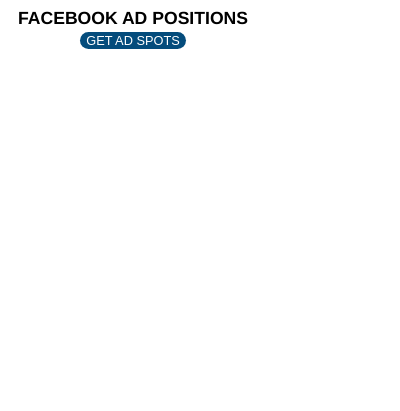
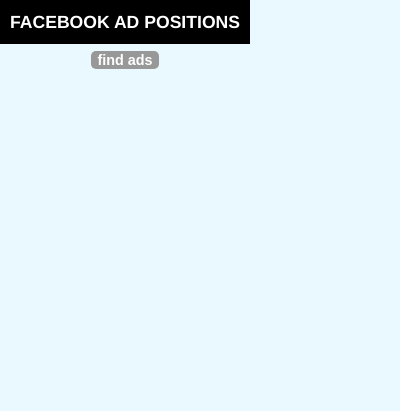
Before and after one commit to tpeterson/fb_adSlots_extension, a browser extension: page app/popup.html in a window 400 px wide. Drawn offline with Linux system fonts and the light colour scheme.

Commit message:
Clean up style of popup and try out new icon

```diff
--- /dev/null
+++ b/app/popup.css
@@ -0,0 +1,39 @@
+body {
+  width: 250px;
+  height: 400px;
+  font-size: 16px;
+  font-family: "Helvetica Neue", "Lucida Grande", sans-serif;
+  margin: 0;
+  background-color: #e9f9ff;
+}
+
+#header {
+  font-size: 1.1em;
+  font-weight: bold;
+  text-align: center;
+  color: #ffffff;
+  background-color: #000000;
+  height: 1.1em;
+  padding-top: 0.7em;
+  padding-bottom: 0.7em;
+}
+
+button#get_links {
+  background: #989898;
+  color: #ffffff;
+  border-radius: 5px;
+  border: 0;
+  display: block;
+  margin: 0.5em auto;
+  font-size: 0.9em;
+  font-weight: bold;
+}
+
+button#get_links:hover {
+  background: #e882fc;
+}
+
+.ad_slot {
+  font-size: 1em;
+  color: #212121;
+}
--- a/popup.html
+++ b/app/popup.html
@@ -9,7 +9,7 @@
     <div id="header">
       FACEBOOK AD POSITIONS
     </div>
-    <button id="get_links">GET AD SPOTS</button>
+    <button id="get_links">find ads</button>
     <div id="link_feed">
     </div>
   </main>
--- a/popup.js
+++ b/app/popup.js
@@ -14,7 +14,7 @@
       for (var i = 0; i < ad_slots.length; i++) {
         var ad_slot = document.createElement('div');
         ad_slot.className = 'ad_slot';
-        ad_slot.textContent = 'Position of Ad ' + ad_slots[i].ad_num + ': ' + ad_slots[i].ad_pos;
+        ad_slot.textContent = 'Ad #' + ad_slots[i].ad_num + ' appears in News Feed slot #' + ad_slots[i].ad_pos;
         link_feed.appendChild(ad_slot);
       }
     }
--- a/popup.css
+++ /dev/null
@@ -1,30 +0,0 @@
-body {
-  width: 250px;
-  height: 400px;
-  font-size: 16px;
-  font-family: "Helvetica Neue", "Lucida Grande", sans-serif;
-}
-
-#header {
-  font-size: 1.1em;
-  font-weight: bold;
-  text-align: center;
-}
-
-button#get_links {
-  background: #044c7c;
-  color: #ffffff;
-  border-radius: 40px;
-  border: 0;
-  display: block;
-  margin: 0.2em auto;
-  font-size: 0.8em;
-}
-
-#link_feed {
-  margin: 0.2em auto;
-}
-
-.ad_slot {
-  font-size: 1em;
-}
```
Also changed, not shown: app/content_script.js (renamed from content_script.js), app/icon.png (added), app/icon_128.png (added), app/manifest.json, app/modules/get_FbAdLinks.js (renamed from modules/get_FbAdLinks.js), app/modules/parseURI.js (renamed from modules/parseURI.js), icon.png (deleted), images/icon.png (added), images/icon_128.png (added).
